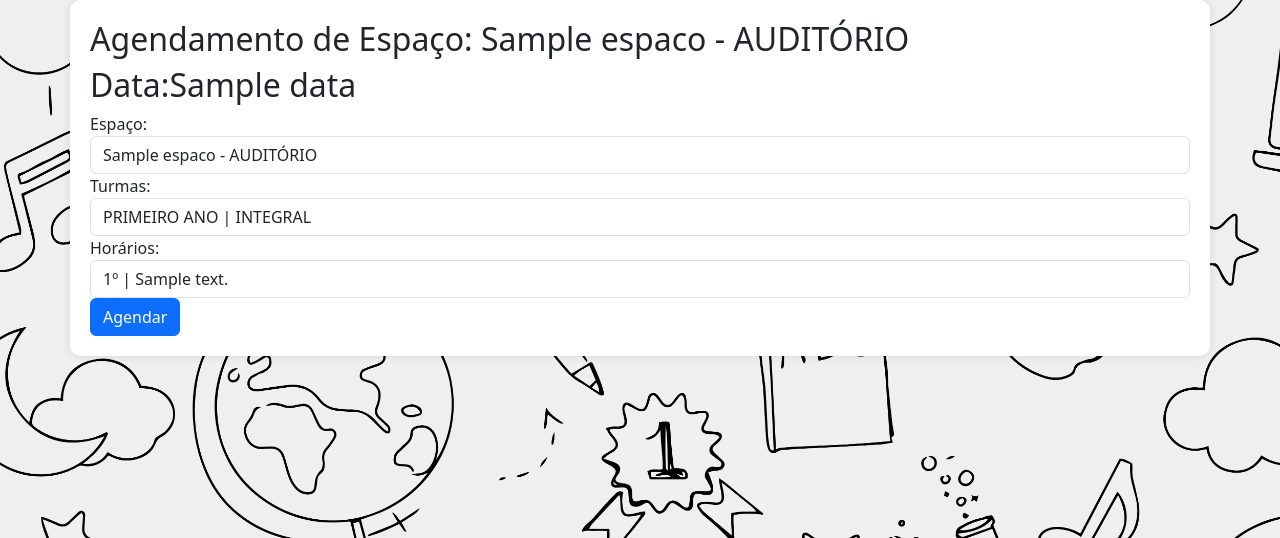
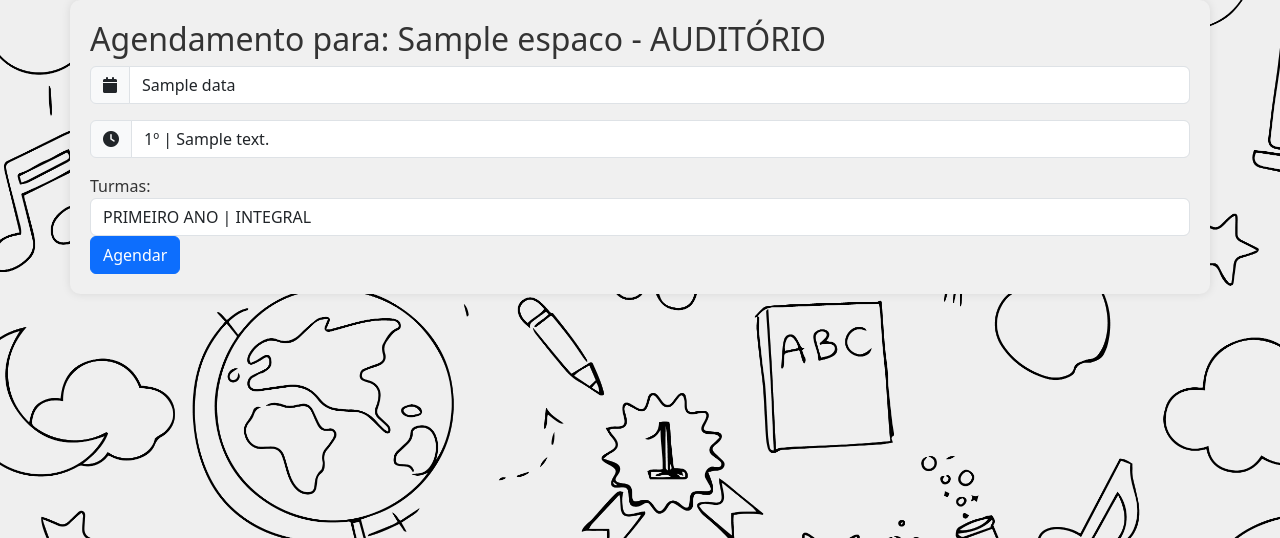
Before and after one commit to gylmonteiro/projeto_agendamentos_espe-os_escolares, a Django app: template agendamentos/templates/formulario_agendamento.html in a window 1280 px wide. Shown: the part 118-656 px from the top of the page. Run offline with Django 4.2, Linux system fonts and the light colour scheme; tables that the repository leaves empty hold one stand-in row (values such as "Sample post"); the template is opened without the code that fills it: values that come from a table or form of the project are taken from there, most other values are stand-ins (such as "Sample title", 1, 10 or a date in 2020).

Commit message:
feat: criado a opção de renderizar o agendamento com os dados que vem da solicitação já filtrada

```diff
--- a/agendamentos/templates/formulario_agendamento.html
+++ b/agendamentos/templates/formulario_agendamento.html
@@ -3,22 +3,34 @@
 
 {% load static %}
 
+{% block 'head' %}
+
+<link rel="stylesheet" href="https://cdnjs.cloudflare.com/ajax/libs/font-awesome/6.0.0-beta3/css/all.min.css">
+{% endblock 'head' %}
+
 {% block 'conteudo' %}
 
-<div class="container">
-    <h2>Agendamento de Espaço: {{espaco}}</h2>
-    <h2>Data:{{data}} </h2>
 
-    <form>
+    </form>
 
+    <div class="container" style="background-color: #f0f0f0; color: #333; padding: 20px;">
+        <h2>Agendamento para: {{espaco}}</h2>
 
-        <div class="form-group">
-            <label for="espaco">Espaço:</label>
-            <select class="form-control" id="espaco" name="espaco">
-                <option value="{{espaco.id}}">{{espaco}}</option>
+        <form method="post" action="">
+            {% csrf_token %}
 
-                <!-- Adicione mais opções conforme necessário -->
-            </select>
+            <div class="mb-3">
+                <div class="input-group">
+                    <span class="input-group-text"><i class="fas fa-calendar"></i></span>
+                    <input type="text" class="form-control" id="data" name="data" value="{{ data }}" readonly>
+                </div>
+            </div>
+
+            <div class="mb-3">
+                <div class="input-group">
+                    <span class="input-group-text"><i class="fas fa-clock"></i></span>
+                    <input type="text" class="form-control" id="horario" name="horario" value="{{ horario }}" readonly>
+                </div>
             </div>
 
             <div class="form-group">
@@ -32,23 +44,11 @@
                 </select>
             </div>
 
-        <div class="form-group">
-            <label for="horario">Horários:</label>
-            <select class="form-control" id="horario" name="horario">
-
-                <option value="{{horario.id}}">{{horario}}</option>
-
-
-                <!-- Adicione mais opções conforme necessário -->
-            </select>
-        </div>
-
-
-
             <button type="submit" class="btn btn-primary">Agendar</button>
         </form>
     </div>
 
 
 
+
 {% endblock 'conteudo' %}
```
Lines whose indentation alone changed are shown as unchanged.
